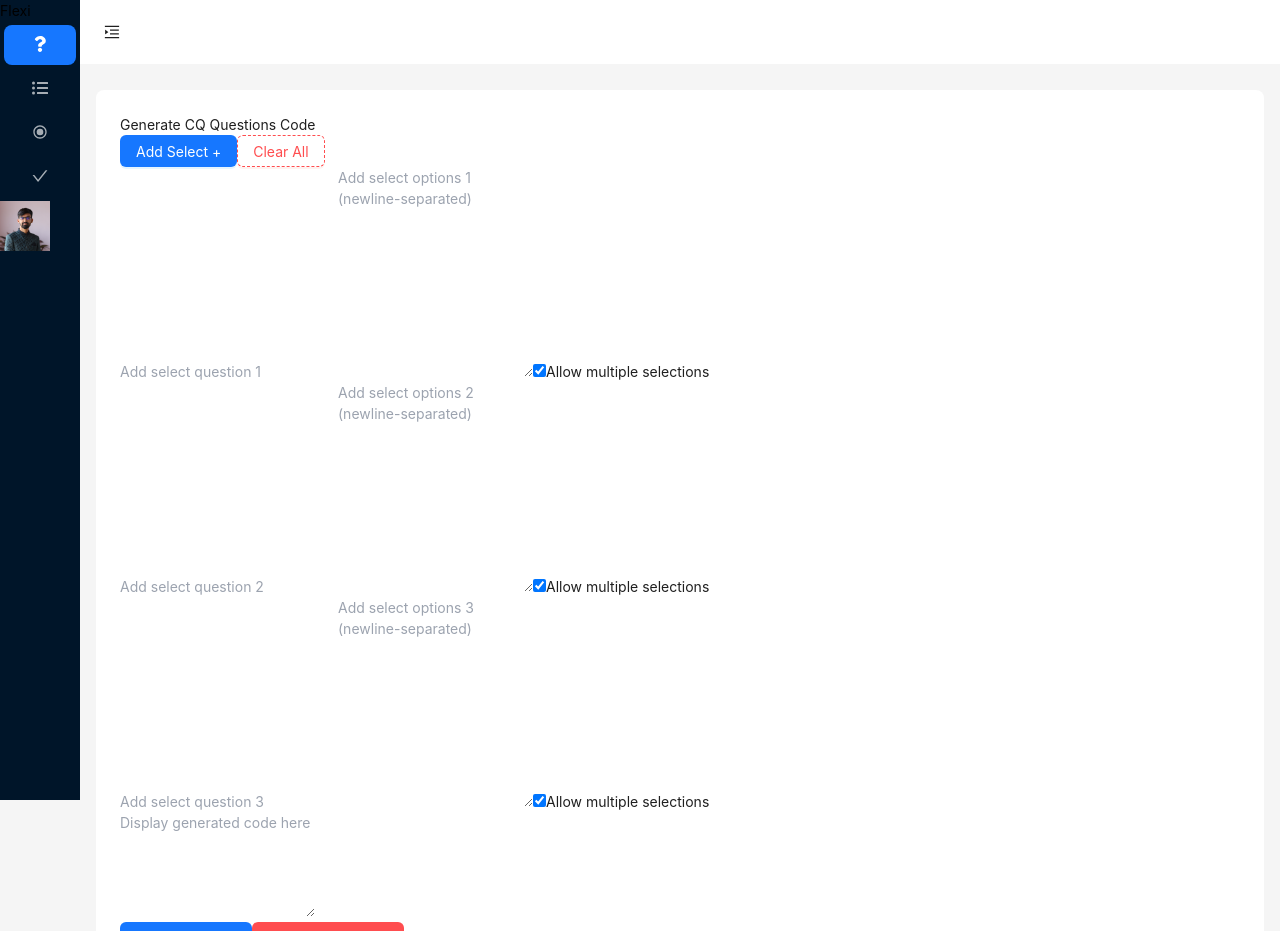
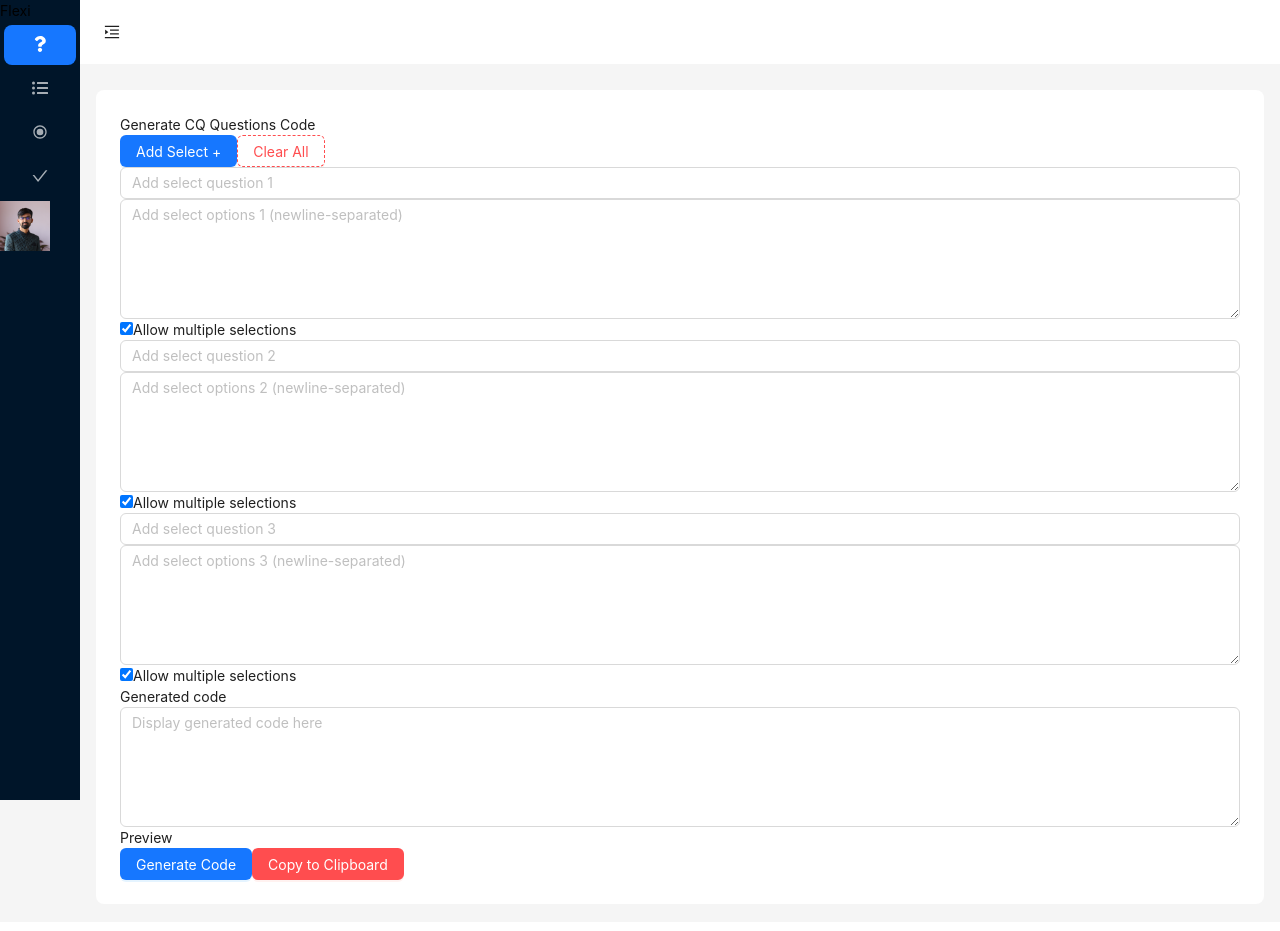
Before and after one commit to atultingre/flexisales-useful-tools, a React (Vite) app: page / in a window 1280 px wide. Shown: the top 931 px of the page. Built offline with nearby package versions, Linux system fonts and the light colour scheme.

Commit message:
generated output preview added

```diff
--- a/src/components/Checkbox/CheckboxGroupGenerator.jsx
+++ b/src/components/Checkbox/CheckboxGroupGenerator.jsx
@@ -1,4 +1,4 @@
-import { Button, Input,  notification } from "antd";
+import { Button, Input, notification } from "antd";
 import TextArea from "antd/es/input/TextArea";
 import { useState } from "react";
 
@@ -19,7 +19,9 @@ const CheckboxGroupGenerator = () => {
 
         return `
   <p>
-    <input id="optin${index + 1}" name="optin${index + 1}" type="checkbox" value="by email"
+    <input id="optin${index + 1}" name="optin${
+          index + 1
+        }" type="checkbox" value="by email"
       style="height: 15px; margin-bottom:0;" required="Required">
     &nbsp;${config.text} ${linkPart}
   </p>`;
@@ -30,12 +32,15 @@ const CheckboxGroupGenerator = () => {
   };
 
   const handleCopyToClipboard = () => {
-    navigator.clipboard.writeText(generatedCode).then(() => {
+    navigator.clipboard
+      .writeText(generatedCode)
+      .then(() => {
         notification.success({
           message: "Copied to Clipboard",
           description: "The generated code has been copied to your clipboard.",
         });
-    }).catch(() => {
+      })
+      .catch(() => {
         notification.error({
           message: "Copy Failed",
           description: "Failed to copy the code. Please try again.",
@@ -69,17 +74,10 @@ const CheckboxGroupGenerator = () => {
       <div className="flex w-full justify-between items-center mb-10">
         <h2 className="text-2xl font-semibold">Generate Checkbox Code</h2>
         <div className="flex">
-          <Button
-            type="primary"
-            onClick={handleAddCheckbox}
-            className="mr-4"
-          >
+          <Button type="primary" onClick={handleAddCheckbox} className="mr-4">
             Add Checkbox +
           </Button>
-          <Button
-            type="dashed" danger
-            onClick={handleClear}
-          >
+          <Button type="dashed" danger onClick={handleClear}>
             Clear All
           </Button>
         </div>
@@ -112,13 +110,26 @@ const CheckboxGroupGenerator = () => {
         ))}
       </div>
       <div className="mt-4 flex flex-col space-y-2">
+        <div className="flex justify-between gap-5">
+          <div className="w-full">
+            <h3 className="text-xl font-semibold mb-2">Generated code</h3>
             <TextArea
               rows={7}
+              cols={65}
               placeholder="Display generated code here"
               value={generatedCode}
               readOnly
               className="p-2 border border-gray-300 rounded"
             />
+          </div>
+          <div className="mt-4 w-full">
+            <h3 className="text-xl font-semibold mb-2">Preview</h3>
+            <div
+              className=" preview-container p-2 border border-gray-300 rounded"
+              dangerouslySetInnerHTML={{ __html: generatedCode }}
+            />
+          </div>
+        </div>
         <div className="flex w-full gap-5">
           <Button
             type="primary"
--- a/src/components/List/ListGenerator.jsx
+++ b/src/components/List/ListGenerator.jsx
@@ -79,7 +79,7 @@ ${filteredContent
         <Radio value="ul">Unordered List</Radio>
       </Radio.Group>
       <Input.TextArea
-        rows={10}
+        rows={5}
         placeholder="Paste your content here"
         value={content}
         onChange={(e) => setContent(e.target.value)}
@@ -100,7 +100,7 @@ ${filteredContent
         <div className="w-1/2 pl-2">
           <h3 className="text-lg font-semibold mb-2">Generated Code</h3>
           <Input.TextArea
-            rows={10}
+            rows={6}
             placeholder="Generated HTML code will appear here"
             value={generatedCode}
             readOnly
--- a/src/components/Radio/RadioGroupGenerator.jsx
+++ b/src/components/Radio/RadioGroupGenerator.jsx
@@ -1,6 +1,5 @@
-import { Button, Input,  notification } from "antd";
+import { Button, Input, notification } from "antd";
 import { useState } from "react";
-import { Radio } from "antd";
 import TextArea from "antd/es/input/TextArea";
 
 const RadioGroupGenerator = () => {
@@ -22,14 +21,14 @@ const RadioGroupGenerator = () => {
 
         return `
   <p>
-    <p>${config.question}</p>
+    <strong>${config.question}</strong>
     ${optionsArray
       .map(
-        (option) => `
-      <input type="radio" name="optin${
-        index + 1
-      }" value="${option}" id="${option}">
-      ${option}
+        (option, idx) => `
+      <input type="radio" name="optin${index + 1}" value="${option}" id="${
+          option + idx
+        }">
+      <label for="${option + idx}">${option}</label>
       &nbsp;
     `
       )
@@ -115,7 +114,9 @@ const RadioGroupGenerator = () => {
           </div>
         ))}
       </div>
-      <div className="mt-4 flex flex-col space-y-2">
+      <div className="flex mt-4 justify-between space-y-2 gap-5">
+        <div className="w-full">
+          <h3 className="text-xl font-semibold mb-2">Generated code</h3>
           <TextArea
             rows={6}
             placeholder="Display generated code here"
@@ -123,7 +124,16 @@ const RadioGroupGenerator = () => {
             readOnly
             className="p-2 border border-gray-300 rounded"
           />
-        <div className="flex w-full gap-5">
+        </div>
+        <div className="w-full">
+          <h3 className="text-xl font-semibold mb-2">Preview</h3>
+          <div
+            className="preview-container p-2 border border-gray-300 rounded"
+            dangerouslySetInnerHTML={{ __html: generatedCode }}
+          />
+        </div>
+      </div>
+      <div className="flex w-full mt-5 gap-5">
         <Button
           type="primary"
           onClick={handleGenerateCode}
@@ -141,7 +151,6 @@ const RadioGroupGenerator = () => {
         </Button>
       </div>
     </div>
-    </div>
   );
 };
 
--- a/src/components/Select/Select.jsx
+++ b/src/components/Select/Select.jsx
@@ -1,4 +1,4 @@
-import { Button, notification } from "antd";
+import { Button, Input, notification } from "antd";
 import { useState } from "react";
 
 const Select = () => {
@@ -42,7 +42,7 @@ const Select = () => {
           description: "The generated code has been copied to your clipboard.",
         });
       })
-      .catch((err) => {
+      .catch(() => {
         notification.error({
           message: "Copy Failed",
           description: "Failed to copy the code. Please try again.",
@@ -88,7 +88,7 @@ const Select = () => {
       <div className="grid grid-cols-1 md:grid-cols-2 lg:grid-cols-3 gap-4">
         {selectConfigs.map((config, index) => (
           <div key={index} className="flex flex-col space-y-2">
-            <input
+            <Input
               type="text"
               placeholder={`Add select question ${index + 1}`}
               value={config.question}
@@ -97,7 +97,7 @@ const Select = () => {
               }
               className="p-2 border border-gray-300 rounded"
             />
-            <textarea
+            <Input.TextArea
               placeholder={`Add select options ${
                 index + 1
               } (newline-separated)`}
@@ -105,9 +105,9 @@ const Select = () => {
               onChange={(e) =>
                 handleConfigChange(index, "options", e.target.value)
               }
-              rows={10}
+              rows={5}
               className="p-2 border border-gray-300 rounded h-20"
-            ></textarea>
+            />
             <label className="flex items-center space-x-2">
               <input
                 type="checkbox"
@@ -121,15 +121,27 @@ const Select = () => {
           </div>
         ))}
       </div>
-      <div className="mt-4 flex flex-col space-y-2">
-        <textarea
-          rows={5}
-          placeholder="Display generated code here"
-          value={generatedCode}
-          readOnly
-          className="p-2 border border-gray-300 rounded min-h-20"
-        ></textarea>
-        <div className="flex w-full gap-5">
+      <div className="mt-4 flex justify-between gap-5 space-y-2">
+        <div className="w-full">
+        <h3 className="text-xl font-semibold mb-2">Generated code</h3>
+
+          <Input.TextArea
+            rows={5}
+            placeholder="Display generated code here"
+            value={generatedCode}
+            readOnly
+            className="p-2 border border-gray-300 rounded min-h-20"
+          />
+        </div>
+        <div className="w-full">
+          <h3 className="text-xl font-semibold mb-2">Preview</h3>
+          <div
+            className="preview-container p-4 border border-gray-300 rounded"
+            dangerouslySetInnerHTML={{ __html: generatedCode }}
+          />
+        </div>
+      </div>
+        <div className="flex w-full gap-5 mt-3" >
           <Button
             type="primary"
             onClick={handleGenerateCode}
@@ -146,7 +158,6 @@ const Select = () => {
             Copy to Clipboard
           </Button>
         </div>
-      </div>
     </div>
   );
 };
```
Lines whose indentation alone changed are shown as unchanged.
